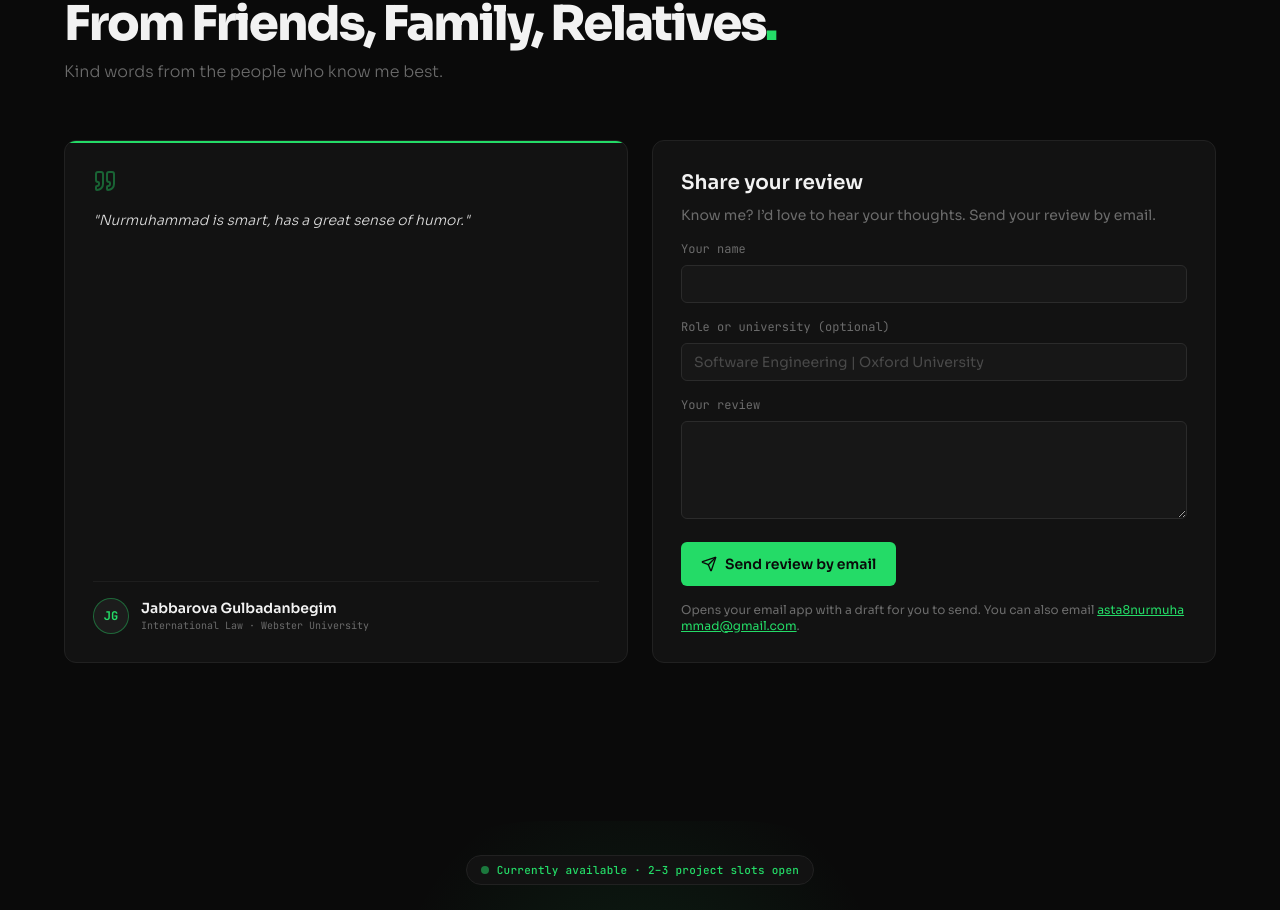
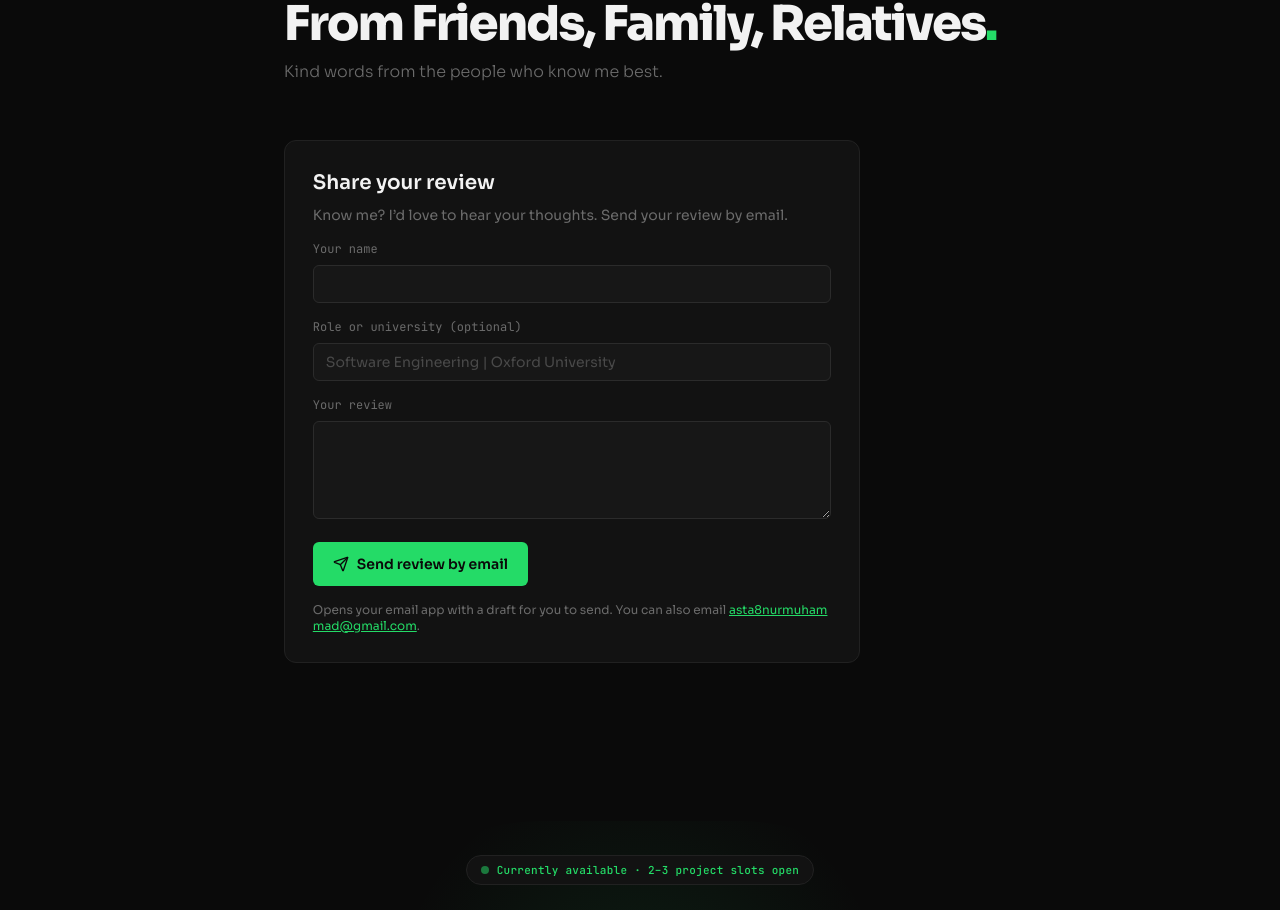
Before and after one commit to asta-JC/asta-cc, a React (Vite) app: page / in a window 1280 px wide. Shown: the part 4971-5881 px from the top of the page. Built offline with nearby package versions, Linux system fonts and the light colour scheme; the HTML template or start-up script is replaced by a standard one.

Commit message:
Remove published review and retain email review form

```diff
--- a/src/components/Testimonials.tsx
+++ b/src/components/Testimonials.tsx
@@ -1,7 +1,6 @@
 import React, { useState } from 'react';
-import { motion } from 'motion/react';
-import { Quote, Send } from 'lucide-react';
-import { PERSONAL_INFO, TESTIMONIALS } from '../data/portfolio';
+import { Send } from 'lucide-react';
+import { PERSONAL_INFO } from '../data/portfolio';
 
 export const Testimonials: React.FC = () => {
   const [draftOpened, setDraftOpened] = useState(false);
@@ -38,42 +37,7 @@ export const Testimonials: React.FC = () => {
         </p>
       </div>
 
-      {/* Testimonial cards */}
-      <div className="grid grid-cols-1 md:grid-cols-2 gap-6">
-        {TESTIMONIALS.map((item, index) => (
-          <motion.div
-            key={item.name}
-            initial={{ opacity: 0, y: 25 }}
-            whileInView={{ opacity: 1, y: 0 }}
-            viewport={{ once: true }}
-            transition={{ duration: 0.5, delay: index * 0.12 }}
-            className="relative bg-[#121212] border border-[#212121] rounded-xl p-7 flex flex-col justify-between card-glow group overflow-hidden"
-          >
-            {/* Green top border 2px */}
-            <div className="absolute top-0 inset-x-0 h-[2px] bg-primary group-hover:shadow-[0_0_12px_#22d472] transition-shadow duration-300" />
-
-            <div className="mb-6">
-              <Quote className="w-6 h-6 text-primary/40 mb-4 group-hover:text-primary transition-colors" />
-              <p className="font-sora font-light italic text-[#f2f2f2]/90 text-[14px] leading-relaxed">
-                "{item.quote}"
-              </p>
-            </div>
-
-            <div className="pt-4 border-t border-[#1e1e1e] flex items-center gap-3">
-              <div className="w-9 h-9 rounded-full bg-[#1c1c1c] border border-primary/40 flex items-center justify-center font-mono text-xs font-bold text-primary shrink-0">
-                {item.avatar}
-              </div>
-              <div className="flex flex-col">
-                <span className="font-sora font-semibold text-sm text-[#f2f2f2]">
-                  {item.name}
-                </span>
-                <span className="font-mono text-[10px] text-muted">
-                  {item.role} · {item.company}
-                </span>
-              </div>
-            </div>
-          </motion.div>
-        ))}
+      <div className="max-w-xl">
         <form
           onSubmit={handleReviewSubmit}
           className="bg-[#121212] border border-[#212121] rounded-xl p-7 space-y-4"
--- a/src/data/portfolio.ts
+++ b/src/data/portfolio.ts
@@ -1,4 +1,4 @@
-import { Project, TechItem, RepoItem, Testimonial } from '../types';
+import { Project, TechItem, RepoItem } from '../types';
 
 export const PERSONAL_INFO = {
   name: 'Ravshanov Nurmuhammad',
@@ -162,13 +162,3 @@ export const OPEN_SOURCE_REPOS: RepoItem[] = [
     url: 'https://github.com/asta-JC/Cherry-Weather',
   },
 ];
-
-export const TESTIMONIALS: Testimonial[] = [
-  {
-    quote: "Nurmuhammad is smart, has a great sense of humor.",
-    name: 'Jabbarova Gulbadanbegim',
-    role: 'International Law',
-    company: 'Webster University',
-    avatar: 'JG',
-  },
-];
```
